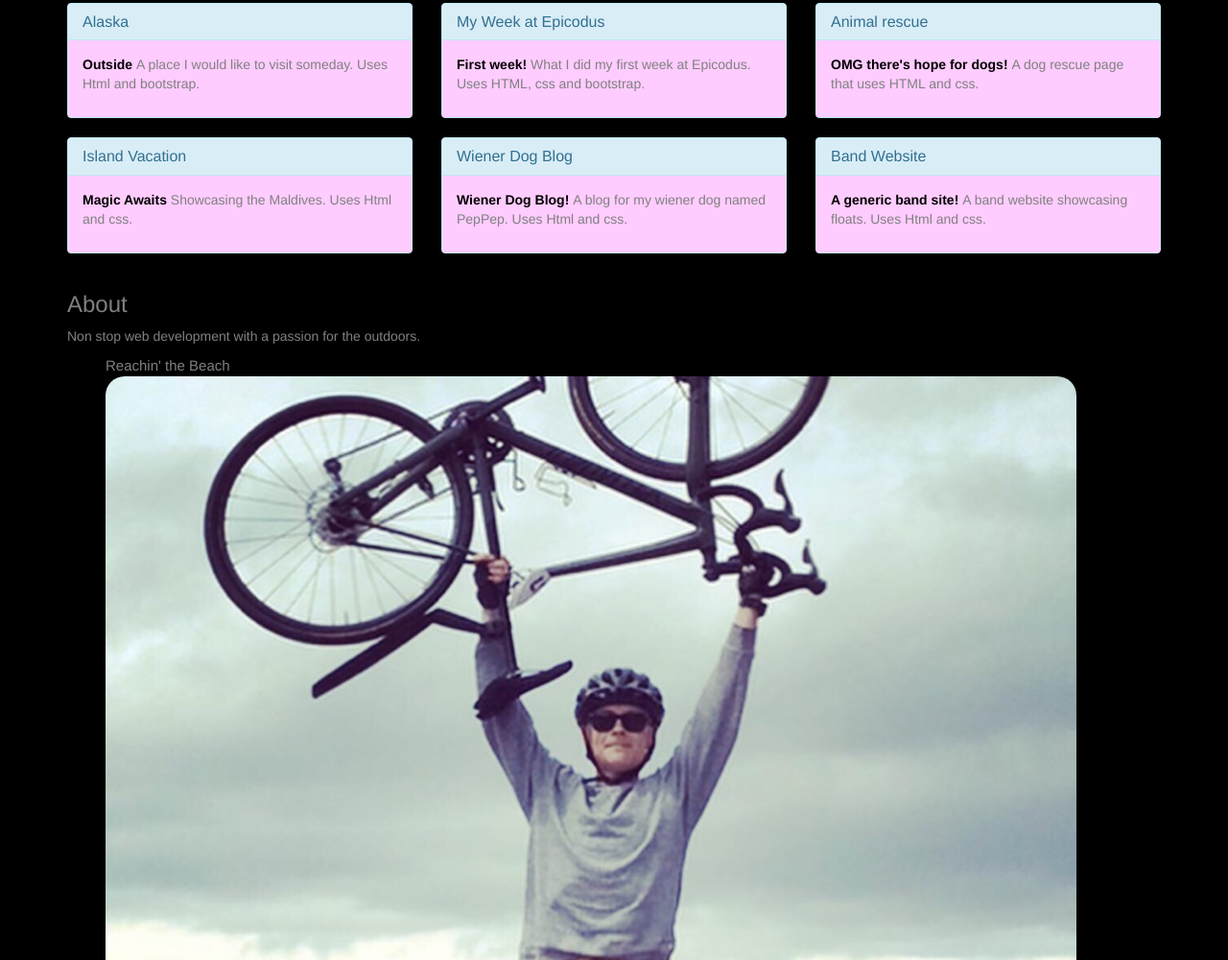
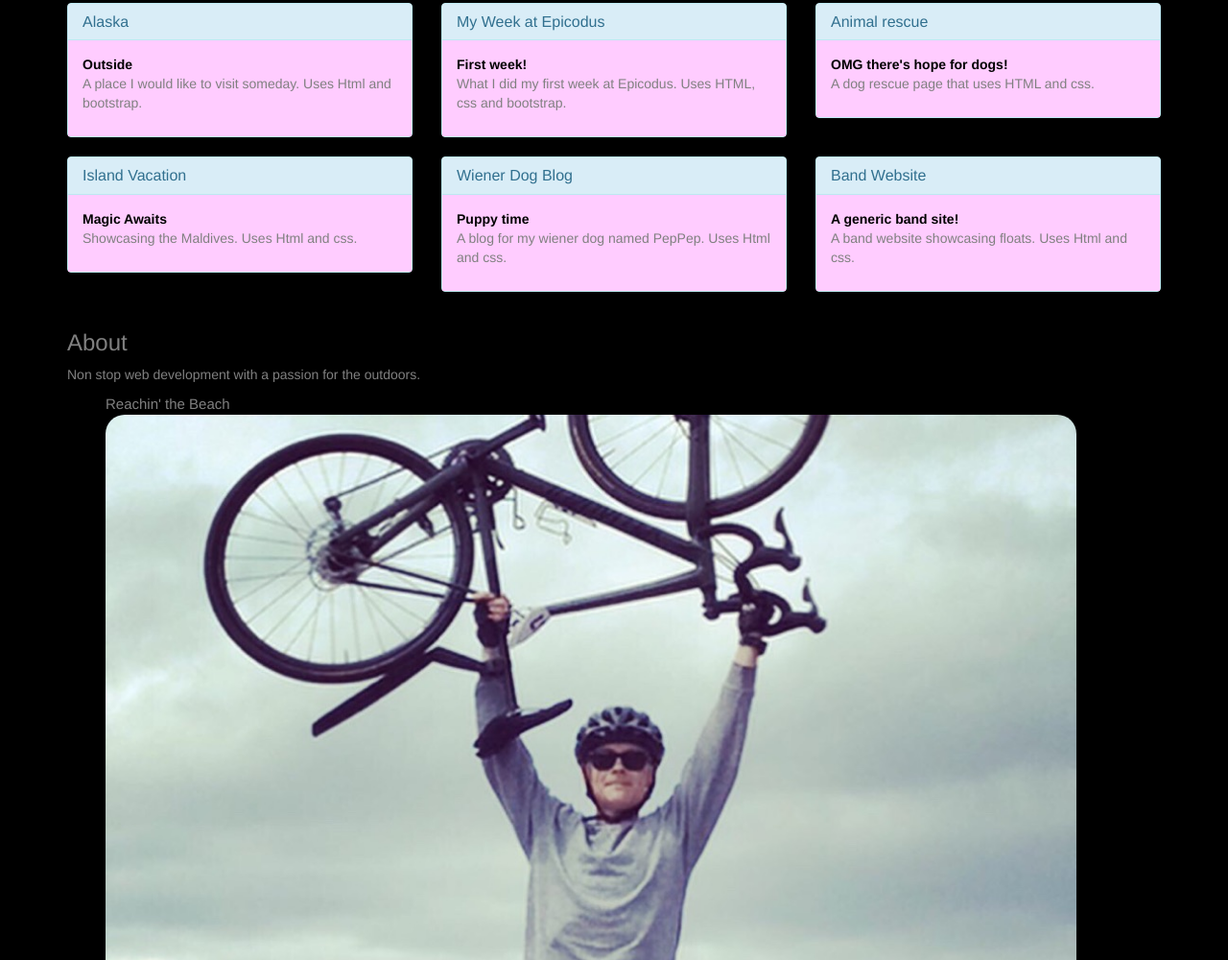
Before and after one commit to mikearino/Friday_Project, a plain HTML site: page index.html in a window 1280 px wide. Shown: the part 1428-2428 px from the top of the page at 96% size. Drawn offline with Linux system fonts and the light colour scheme.

Commit message:
Add break between anchor and paragraphs.

```diff
--- a/index.html
+++ b/index.html
@@ -22,7 +22,7 @@
               <h3 class="panel-title">Alaska</h3>
             </div>
             <div class="panel-body">
-              <p><a href="https://mikearino.github.io/Alaska/"><strong>Outside </strong></a>A place I would like to visit someday. Uses Html and bootstrap.</p>
+              <p><a href="https://mikearino.github.io/Alaska/"><strong>Outside </strong></a><br>A place I would like to visit someday. Uses Html and bootstrap.</p>
             </div>
           </div>
         </div>
@@ -32,7 +32,7 @@
               <h3 class="panel-title">My Week at Epicodus</h3>
             </div>
             <div class="panel-body">
-              <p><a href="https://mikearino.github.io/week_in_review/"><strong>First week! </strong></a>What I did my first week at Epicodus. Uses HTML, css and bootstrap.</p>
+              <p><a href="https://mikearino.github.io/week_in_review/"><strong>First week! </strong></a><br>What I did my first week at Epicodus. Uses HTML, css and bootstrap.</p>
             </div>
           </div>
         </div>
@@ -42,7 +42,7 @@
               <h3 class="panel-title">Animal rescue</h3>
             </div>
             <div class="panel-body">
-              <p><a href="https://mikearino.github.io/dog_rescue/"><strong>OMG there's hope for dogs! </strong></a>A dog rescue page that uses HTML and css.</p>
+              <p><a href="https://mikearino.github.io/dog_rescue/"><strong>OMG there's hope for dogs! </strong></a><br>A dog rescue page that uses HTML and css.</p>
               </div>
             </div>
         </div>
@@ -55,7 +55,7 @@
               <h3 class="panel-title">Island Vacation</h3>
             </div>
             <div class="panel-body">
-              <p><a href="https://mikearino.github.io/Island_vacation/"><strong>Magic Awaits </strong></a>Showcasing the Maldives. Uses Html and css.</p>
+              <p><a href="https://mikearino.github.io/Island_vacation/"><strong>Magic Awaits </strong></a><br>Showcasing the Maldives. Uses Html and css.</p>
             </div>
           </div>
         </div>
@@ -65,7 +65,7 @@
               <h3 class="panel-title">Wiener Dog Blog</h3>
             </div>
             <div class="panel-body">
-              <p><a href="https://mikearino.github.io/peppeps-blog/"><strong>Wiener Dog Blog! </strong></a>A blog for my wiener dog named PepPep. Uses Html and css.</p>
+              <p><a href="https://mikearino.github.io/peppeps-blog/"><strong>Puppy time </strong></a><br>A blog for my wiener dog named PepPep. Uses Html and css.</p>
             </div>
           </div>
         </div>
@@ -75,7 +75,7 @@
               <h3 class="panel-title">Band Website</h3>
             </div>
             <div class="panel-body">
-              <p><a href="https://mikearino.github.io/band_webpage/"><strong>A generic band site! </strong></a>A band website showcasing floats. Uses Html and css.</p>
+              <p><a href="https://mikearino.github.io/band_webpage/"><strong>A generic band site! </strong></a><br>A band website showcasing floats. Uses Html and css.</p>
             </div>
           </div>
         </div>
```
